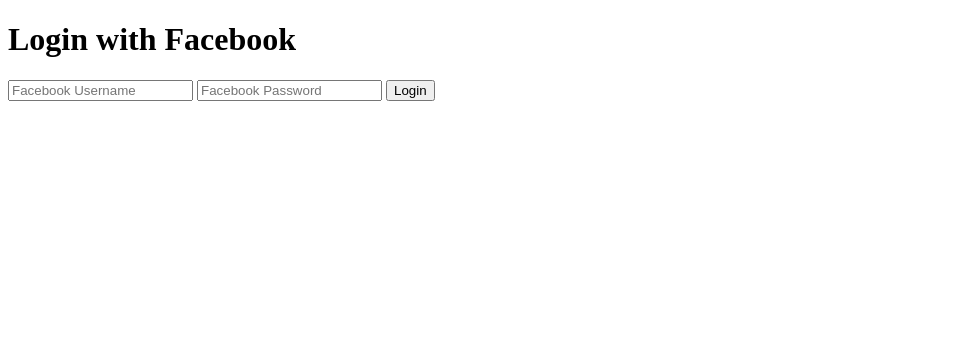
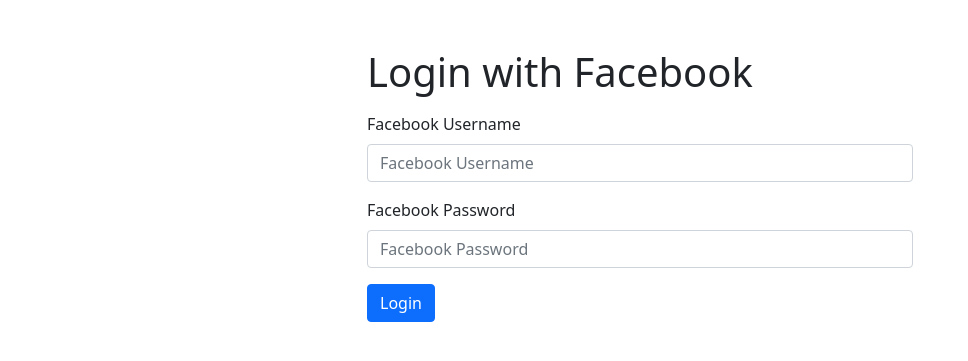
Before and after one commit to shepherd-06/MetaPriv, a Flask app: page /fb-auth in a window 1280 px wide. Shown: the top 361 px of the page, without its empty margins (0-968 px from the left). Run offline with Flask 3, Linux system fonts and the light colour scheme.

Commit message:
fb auth to dashboard redirection complete

```diff
--- a/app.py
+++ b/app.py
@@ -1,5 +1,5 @@
-from flask import Flask, render_template, request, jsonify, session, url_for, redirect
-from api.users import create_user, login_user, set_or_verify_master_password
+from flask import Flask, render_template, request, jsonify, session
+from api.users import create_user, login_user, set_or_verify_master_password, set_fb_username
 from datetime import datetime
 
 app = Flask(__name__)
@@ -82,7 +82,27 @@
 
 @app.route('/fb-auth', methods=['GET', 'POST'])
 def fb_auth():
+    if request.method == 'POST':
+        data = request.get_json()
+        fb_username = data.get('fb_username')
+        fb_password = data.get('fb_password')
+
+        if not fb_username:
+            return jsonify({'error': 'username is required'}), 400
+
+        result = set_fb_username(session.get('user_id'), fb_username)
+        # TODO: set/fetch the fb_username and password in auth.
+        if result:
+            return jsonify({'message': 'FB auth successfully'}), 200
+        else:
+            return jsonify({'error': 'FB auth failed'}), 400
+
     return render_template('fb-auth.html')
+
+
+@app.route('/dashboard')
+def dashboard():
+    return render_template('dashboard.html')
 
 if __name__ == '__main__':
     app.run(debug=True, port=5555)
--- a/templates/fb-auth.html
+++ b/templates/fb-auth.html
@@ -1,20 +1,65 @@
 <!DOCTYPE html>
 <html lang="en">
-
 <head>
     <meta charset="UTF-8">
-    <title>Facebook Login</title>
+    <meta name="viewport" content="width=device-width, initial-scale=1.0">
+    <title>MetaPriv</title>
+    <!-- Include Bootstrap CSS -->
+    <link href="https://cdn.jsdelivr.net/npm/bootstrap@5.1.3/dist/css/bootstrap.min.css" rel="stylesheet">
 </head>
+<body>
+    <div class="container mt-5">
+        <div class="row">
+            <div class="col-md-6 mx-auto">
+                <h1 class="mb-3">Login with Facebook</h1>
+                <form id="facebookLoginForm" class="needs-validation" novalidate>
+                    <div class="mb-3">
+                        <label for="facebookUsername" class="form-label">Facebook Username</label>
+                        <input type="text" class="form-control" id="facebookUsername" placeholder="Facebook Username" required>
+                        <div class="invalid-feedback">
+                            Please enter your Facebook username.
+                        </div>
+                    </div>
+                    <div class="mb-3">
+                        <label for="facebookPassword" class="form-label">Facebook Password</label>
+                        <input type="password" class="form-control" id="facebookPassword" placeholder="Facebook Password" required>
+                        <div class="invalid-feedback">
+                            Please enter your Facebook password.
+                        </div>
+                    </div>
+                    <button type="submit" class="btn btn-primary">Login</button>
+                </form>
+            </div>
+        </div>
+    </div>
 
-<body>
-    <h1>Login with Facebook</h1>
-    <form id="facebookLoginForm">
-        <input type="text" id="facebookUsername" placeholder="Facebook Username" required>
-        <input type="password" id="facebookPassword" placeholder="Facebook Password" required>
-        <button type="submit">Login</button>
-    </form>
+    <!-- Include Bootstrap Bundle with Popper for dropdowns, tooltips, etc. -->
+    <script src="https://cdn.jsdelivr.net/npm/bootstrap@5.1.3/dist/js/bootstrap.bundle.min.js"></script>
+    <script src="https://ajax.googleapis.com/ajax/libs/jquery/3.5.1/jquery.min.js"></script>
 
-    <script src="src/facebookLogin.js"></script>
+    <script>
+        document.addEventListener('DOMContentLoaded', function () {
+            const form = document.getElementById('facebookLoginForm');
+            form.addEventListener('submit', function (event) {
+                event.preventDefault();
+
+                const username = document.getElementById('facebookUsername').value;
+                const password = document.getElementById('facebookPassword').value;
+
+                $.ajax({
+                    url: '/fb-auth',
+                    type: 'POST',
+                    contentType: 'application/json',
+                    data: JSON.stringify({ username: username, password: password }),
+                    success: function(response) {
+                        window.location.href = "/dashboard";
+                    },
+                    error: function(response) {
+                        console.log('Login Failed:', data.message);
+                    }
+                });
+        });
+    }
+    </script>
 </body>
-
 </html>
```
Also changed, not shown: api/users.py (+23 -0 lines), main.js (+41 -14 lines), templates/dashboard.html (added, +25 -0 lines).
